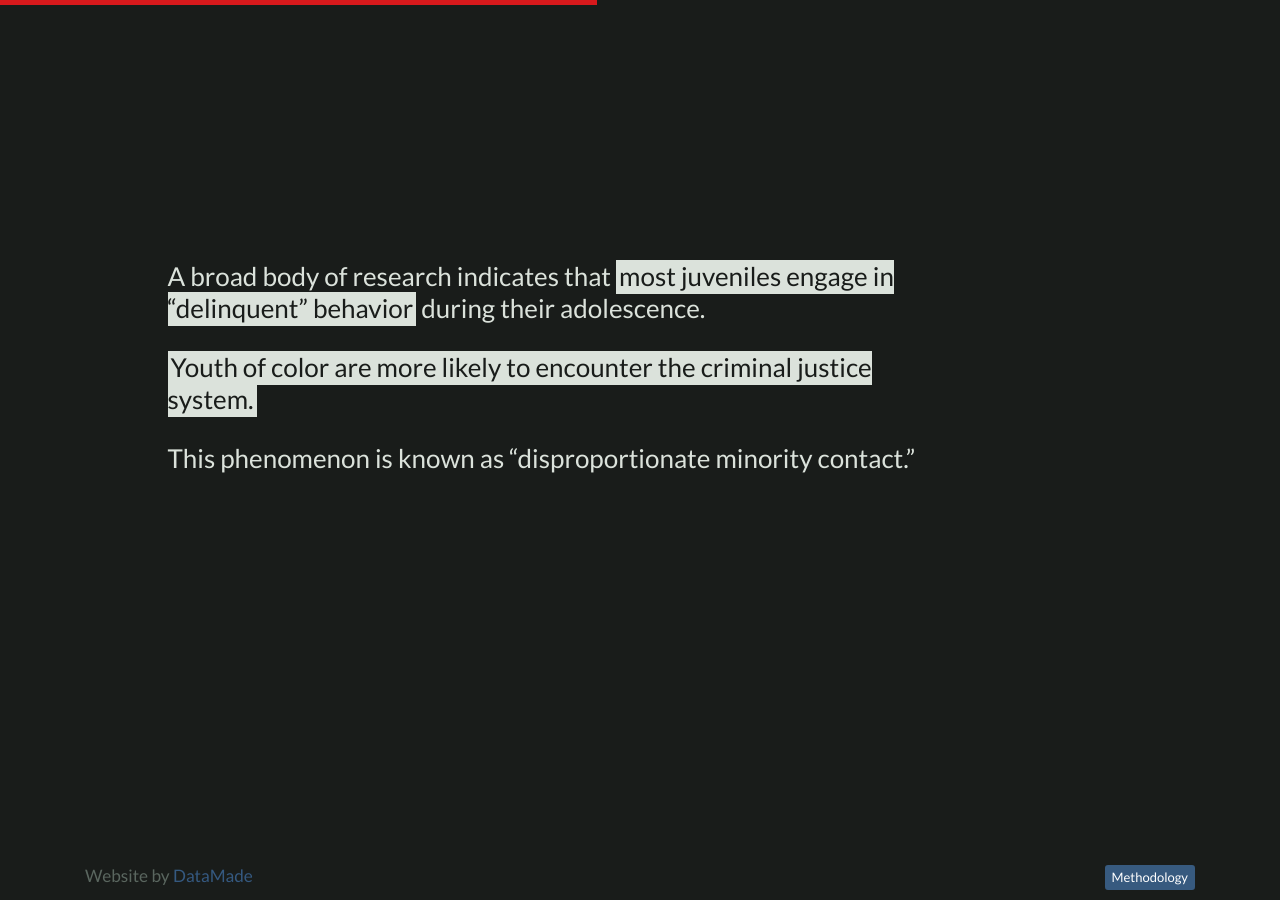
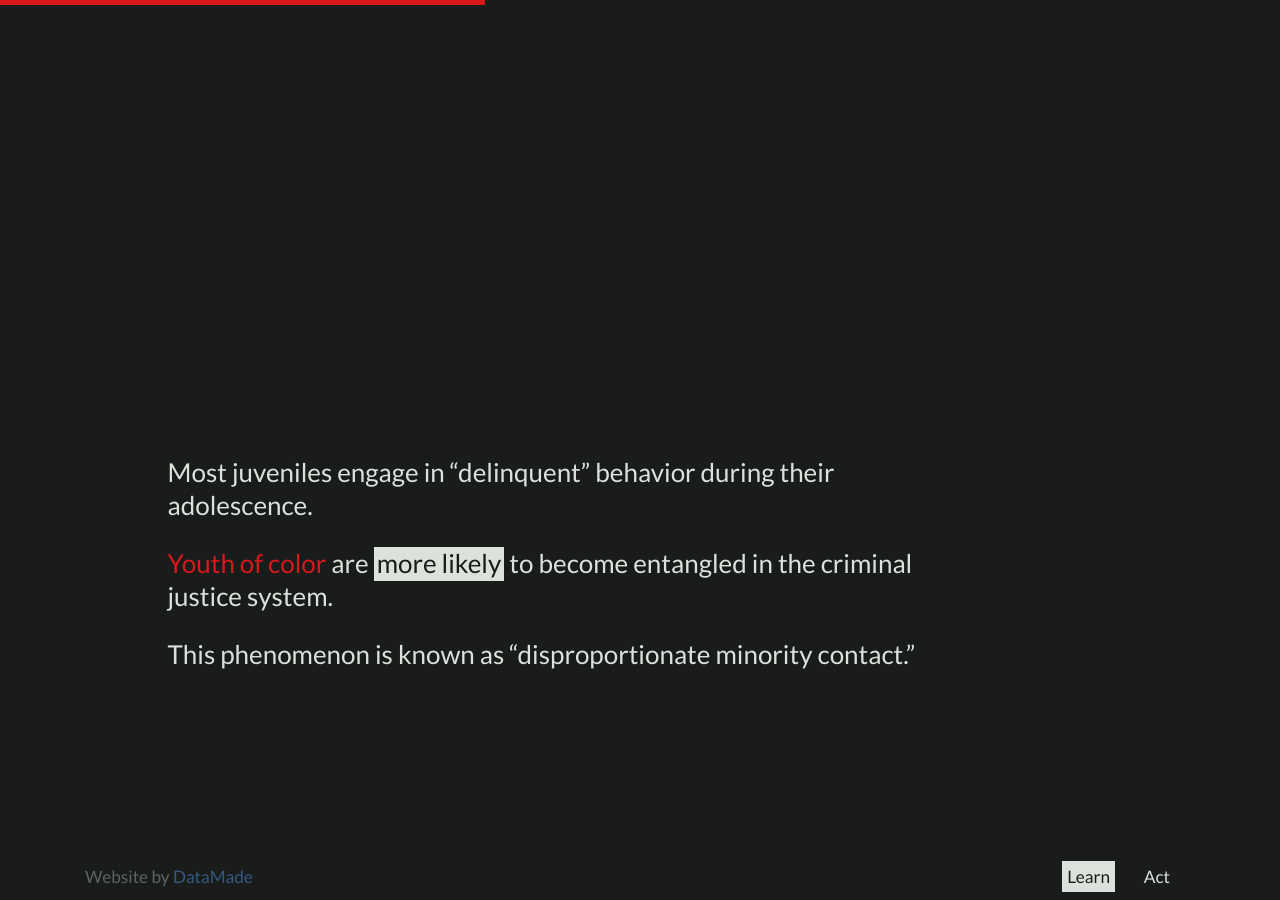
Before and after one commit to datamade/justice-divided, a Jekyll site: the page built from index.html, in a window 1280 px wide and 900 px high, scrolled down 6300 px. Built offline with Jekyll 4.4.1, drawn with Linux system fonts in a browser that asks for light colours; some of the changed text lies outside the part shown.

Commit message:
add action page, extend learn page

```diff
--- a/_layouts/default.html
+++ b/_layouts/default.html
@@ -103,39 +103,16 @@
 
     <progress value="0"></progress>
 
-    <div class="jumbotron" align="center">
-      <div id="header"></div>
-    </div>
-
-    <div class="container">
-      {{ content }}
-    </div>
-
-    <div class="modal fade" id="methodology" tabindex="-1" role="dialog" aria-labelledby="methodologylabel">
-      <div class="modal-dialog" role="document">
-        <div class="modal-content">
-          <div class="modal-header">
-            <h4 class="modal-title" id="methodologylabel">Methodology</h4>
-          </div>
-          <div class="modal-body">
-            <p>Nullam id dolor id nibh ultricies vehicula ut id elit. Cras mattis consectetur purus sit amet fermentum. Donec id elit non mi porta gravida at eget metus. Sed posuere consectetur est at lobortis. Maecenas sed diam eget risus varius blandit sit amet non magna. Donec sed odio dui.</p>
-
-            <p>Aenean lacinia bibendum nulla sed consectetur. Cras mattis consectetur purus sit amet fermentum. Vestibulum id ligula porta felis euismod semper. Praesent commodo cursus magna, vel scelerisque nisl consectetur et. Donec id elit non mi porta gravida at eget metus. Sed posuere consectetur est at lobortis. Nullam quis risus eget urna mollis ornare vel eu leo.</p>
-          </div>
-          <div class="modal-footer">
-            <button type="button" class="btn btn-primary" data-dismiss="modal">Close</button>
-          </div>
-        </div>
-      </div>
-    </div>
+    {{ content }}
 
     <div class="footer navbar-fixed-bottom">
       <div class="container">
         <div class="col col-sm-3">
           <small>Website by <a target="_blank" href="https://datamade.us">DataMade</a></small>
         </div>
-        <div class="col col-sm-3 text-right pull-right">
-          <small class="btn btn-xs btn-primary" data-toggle="modal" data-target="#methodology">Methodology</small>
+        <div class="col col-sm-9 text-right pull-right" id="nav-links">
+          <small><a id="learn" href="/"{% if page.title == 'Learn' %}class="active"{% endif %}>Learn</a></small>
+          <small><a id="act" href="/action"{% if page.title == 'Act' %}class="active"{% endif %}>Act</a></small>
         </div>
       </div>
     </div>
@@ -154,6 +131,20 @@
 
   <script>
 
+      // dynamically set height of sections
+      sections = $('.section')
+      numSections = sections.length
+
+      sections.each(function(i) {
+        if ( i < numSections - 1 ) { // zero-indexed
+          $(this).css('min-height', window.innerHeight * 1.25);
+        } else {
+          $(this).css('min-height', window.innerHeight * .75);
+        }
+      })
+
+      sections.first().css('margin-top', '25vh');
+
       // progress bar (via https://css-tricks.com/reading-position-indicator/)
       var winHeight = $(window).height(),
         docHeight = $(document).height(),
@@ -166,6 +157,11 @@
       $(document).on('scroll', function(){
          value = $(window).scrollTop();
          progressBar.attr('value', value);
+         if ( value == max ) {
+          $('a#act').addClass('prompt');
+         } else {
+          $('a#act').removeClass('prompt');
+         }
       });
 
   </script>
--- a/css/custom.css
+++ b/css/custom.css
@@ -1,12 +1,4 @@
 /* BOOTSTRAP OVERRIDES */
-
-a, a:hover, a:focus,
-a:active, a:visited,
-.btn-link, .btn-link:hover,
-.btn-link:focus, .btn-link:active,
-.btn-link:visited {
-  color: #355980;
-}
 
 body {
   background-color: #191C1A;
@@ -27,8 +19,45 @@
 }
 
 .footer {
-    padding: 10px;
-    background-color: inherit;
+  padding: 10px;
+  background-color: #191C1A;
+}
+
+#nav-links > small > a {
+  margin-right: 20px;
+  padding: 5px;
+  color: #dbe2db;
+}
+
+#nav-links > small > a {
+  -webkit-transition: all 0.5s ease;
+  -moz-transition: all 0.5s ease;
+  -o-transition: all 0.5s ease;
+  transition: all 0.5s ease;
+}
+
+#nav-links > small > a.active {
+  background-color: #dbe2db;
+  color: #191C1A;
+}
+
+#nav-links > small > a.prompt {
+  color: #191C1A;
+  animation: prompt 1s;
+  animation-iteration-count: 1;
+  animation-fill-mode: forwards;
+}
+
+@keyframes prompt {
+  to {color: #d7191c;}
+}
+
+a, a:hover, a:focus,
+a:active, a:visited,
+.btn-link, .btn-link:hover,
+.btn-link:focus, .btn-link:active,
+.btn-link:visited {
+  color: #355980;
 }
 
 .jumbotron {
@@ -41,7 +70,7 @@
   font-weight: 900;
 }
 
-tbody > tr {
+tbody > tr:not(:first-child) {
   border-top: 1px solid #fff;
 }
 
--- a/index.html
+++ b/index.html
@@ -1,6 +1,6 @@
 ---
 layout: default
-title: The Problem
+title: Learn
 custom_css:
 - chartist.min
 - custom.viz
@@ -13,7 +13,10 @@
 - charts
 ---
 
-    <br />
+<div class="jumbotron" align="center">
+  <div id="header"></div>
+</div>
+<div class="container">
     <div class="section">
         <div class="row">
             <div class="col-sm-8 col-sm-offset-1">
@@ -72,6 +75,13 @@
                 </div>
             </div>
         </div>
+        <div class="row">
+            <div class="col-sm-9 col-sm-offset-1">
+                <button class="btn btn-xs btn-default pull-right" data-toggle="modal" data-target="#methodology" style="cursor: pointer;">
+                    <i class="fa fa-fw fa-info-circle"></i> Methodology
+                </button>
+            </div>
+        </div>
     </div>
     <div class="section">
         <div class="row">
@@ -91,9 +101,9 @@
         <div class="row">
             <div class="col-sm-8 col-sm-offset-1">
                 <h3>
-                    <p>A broad body of research indicates that <span class="highlight">most juveniles engage in “delinquent” behavior</span> during their adolescence.</p>
+                    <p>Most juveniles engage in “delinquent” behavior during their adolescence.</p>
 
-                    <p><span class="highlight">Youth of color are more likely to encounter the criminal justice system.</span></p>
+                    <p><span class="red">Youth of color</span> are <span class="highlight">more likely</span> to become entangled in the criminal justice system.</p>
 
                     <p>This phenomenon is known as “disproportionate minority contact.”</p>
                 </h3>
@@ -108,9 +118,38 @@
                 </h3>
             </div>
         </div>
+    </div>
+    <div class="section">
         <div class="row">
             <div class="col-sm-8 col-sm-offset-1">
-                <span class="highlight">BETTER CHART HERE</span>
+                <h3>
+                    <p>Some of this disparity starts in schools.</p>
+                </h3>
+            </div>
+        </div>
+        <div class="row">
+            <div class="col-sm-8 col-sm-offset-1">
+                <table class="table">
+                    <tbody>
+                        <tr>
+                            <td>Enrollment</td>
+                            <td>38.9% black</td>
+                        </tr>
+                        <tr>
+                            <td>Suspensions</td>
+                            <td>70.7% black</td>
+                        </tr>
+                        <tr>
+                            <td>Explusions</td>
+                            <td><span class="red">75.6% black</span></td>
+                        </tr>
+                    </tbody>
+                </table>
+            </div>
+        </div>
+        <div class="row">
+            <div class="col-sm-8 col-sm-offset-1">
+                <p>Youth who are disciplined with removal from school are nearly <span class="highlight">three times more likely</span> to make contact with the juvenile justice system.</p>
             </div>
         </div>
     </div>
@@ -180,8 +219,46 @@
         <div class="row">
             <div class="col-sm-8 col-sm-offset-1">
                 <h3>
-                    <p>Fewer still enroll in four-year colleges.</p>
+                    <p><span class="red">58%</span> of youth released from IDJJ <span class="highlight">return to prison</span> within three years.</p>
                 </h3>
             </div>
         </div>
     </div>
+    <div class="section">
+        <div class="row">
+            <div class="col-sm-8 col-sm-offset-1">
+                <h3>
+                    <p>The public pays a premium on <span class="highlight">inequality.</span></p>
+                </h3>
+            </div>
+        </div>
+    </div>
+    <div class="section">
+        <div class="row">
+            <div class="col-sm-8 col-sm-offset-1">
+                <h3>
+                    <p>The annual cost of locking up a teenager is more than 10 times the cost of educating them.</p>
+                </h3>
+            </div>
+        </div>
+    </div>
+</div>
+
+<!-- lead viz methodology -->
+<div class="modal fade" id="methodology" tabindex="-1" role="dialog" aria-labelledby="methodologylabel">
+  <div class="modal-dialog" role="document">
+    <div class="modal-content">
+      <div class="modal-header">
+        <h4 class="modal-title" id="methodologylabel">Methodology</h4>
+      </div>
+      <div class="modal-body">
+        <p>Nullam id dolor id nibh ultricies vehicula ut id elit. Cras mattis consectetur purus sit amet fermentum. Donec id elit non mi porta gravida at eget metus. Sed posuere consectetur est at lobortis. Maecenas sed diam eget risus varius blandit sit amet non magna. Donec sed odio dui.</p>
+
+        <p>Aenean lacinia bibendum nulla sed consectetur. Cras mattis consectetur purus sit amet fermentum. Vestibulum id ligula porta felis euismod semper. Praesent commodo cursus magna, vel scelerisque nisl consectetur et. Donec id elit non mi porta gravida at eget metus. Sed posuere consectetur est at lobortis. Nullam quis risus eget urna mollis ornare vel eu leo.</p>
+      </div>
+      <div class="modal-footer">
+        <button type="button" class="btn btn-primary" data-dismiss="modal">Close</button>
+      </div>
+    </div>
+  </div>
+</div>
--- a/js/viz.misc.js
+++ b/js/viz.misc.js
@@ -1,8 +1,3 @@
-// dynamically set height of sections
-$('.section').each(function() {
-    $(this).css({'min-height': window.innerHeight * 1.25});
-})
-
 // animate header
 var anim = function() {
   $(document).one('scroll', function(event) {
@@ -15,12 +10,3 @@
   if (isInView) { setTimeout(anim, 250) }
   else { $(this).css('animation', '') }
 })
-
-// stats slides
-$('div#stages').slick({
-  prevArrow: '<i class="fa fa-chevron-left fa-fw pull-left"></i>',
-  nextArrow: '<i class="fa fa-chevron-right fa-fw pull-right"></i>',
-  appendArrows: $('div#stages-nav'),
-  dots: true,
-  appendDots: $('div#status')
-});
```
Also changed, not shown: action.html (added, +44 -0 lines).
